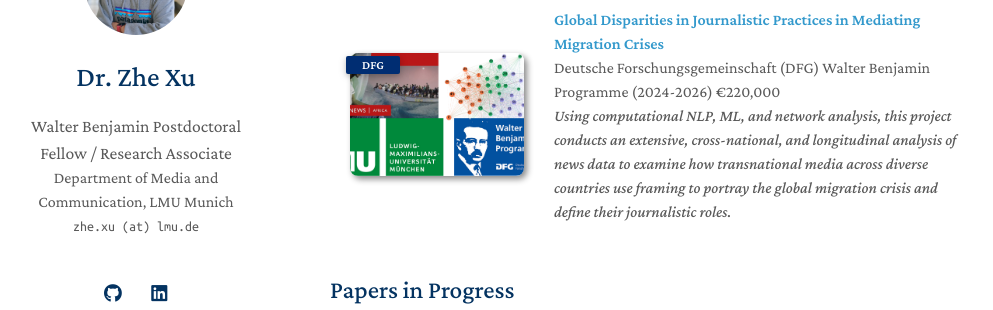
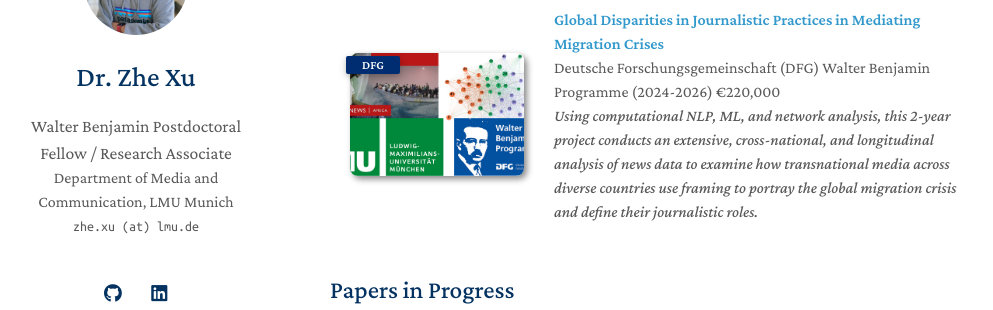
Before and after one commit to zhexuphd/home, a Jekyll site: the page built from index.md, in a window 1280 px wide and 900 px high, scrolled down 1546 px. Shown: the part 153-463 px from the top of the window, without its empty margins (140-1133 px from the left). Built offline with Jekyll 4.4.1, drawn with Linux system fonts in a browser that asks for light colours; a style sheet for code colours, icons or effects is not loaded; our own code applies the rules of GitHub Pages for plain Markdown files.

Commit message:
Update dfg.yml

```diff
--- a/_data/dfg.yml
+++ b/_data/dfg.yml
@@ -3,5 +3,5 @@
   - title: "Global Disparities in Journalistic Practices in Mediating Migration Crises"
     authors: Deutsche Forschungsgemeinschaft (DFG) Walter Benjamin Programme (2024-2026) €220,000
     conference_short: DFG
-    conference: Using computational NLP, ML, and network analysis, this project conducts an extensive, cross-national, and longitudinal analysis of news data to examine how transnational media across diverse countries use framing to portray the global migration crisis and define their journalistic roles.
+    conference: Using computational NLP, ML, and network analysis, this 2-year project conducts an extensive, cross-national, and longitudinal analysis of news data to examine how transnational media across diverse countries use framing to portray the global migration crisis and define their journalistic roles.
     image: ./assets/img/project.jpg
```
